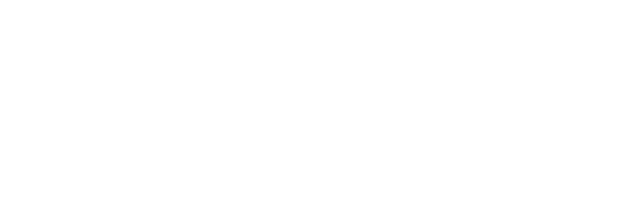
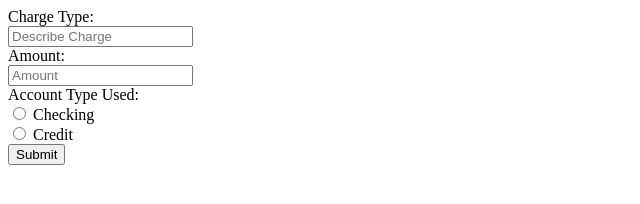
Before and after one commit to kjjackson619/finances-tracker, a website: page index.html in a window 1280 px wide. Shown: the whole page, without its empty margins (0-640 px from the left). Drawn offline with Linux system fonts and the light colour scheme.

Commit message:
enter a charge

```diff
--- a/index.html
+++ b/index.html
@@ -11,6 +11,27 @@
 
 <body>
 
+    <form>
+        <label type="text">Charge Type:</label><br>
+        <input placeholder="Describe Charge">
+
+        <br>
+
+        <label type="number">Amount:</label><br>
+        <input type="number" placeholder="Amount">
+
+        <br>
+        Account Type Used:
+        <br>
+        <input type="radio">
+        <label type="">Checking</label><br>
+
+        <input type="radio">
+        <label type="">Credit</label><br>
+
+        <button type="submit">Submit</button>
+    </form>
+
     <script src="./assets/index.js"></script>
 </body>
 
```
Also changed, not shown: package.json (added, +19 -0 lines), 1 other file.
